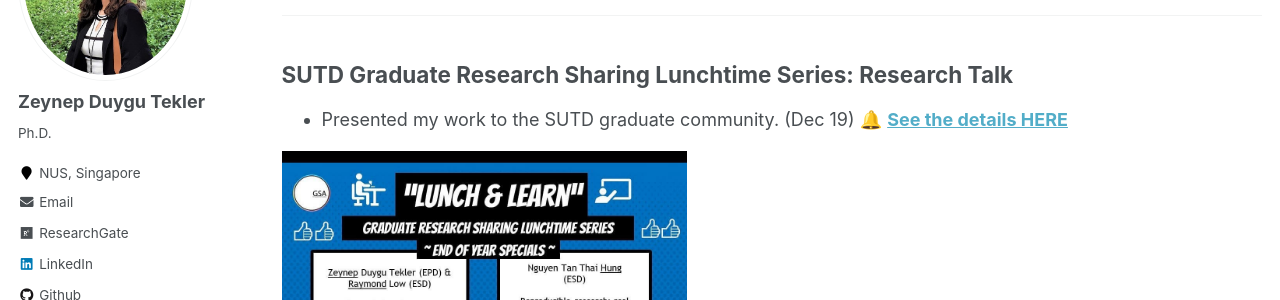
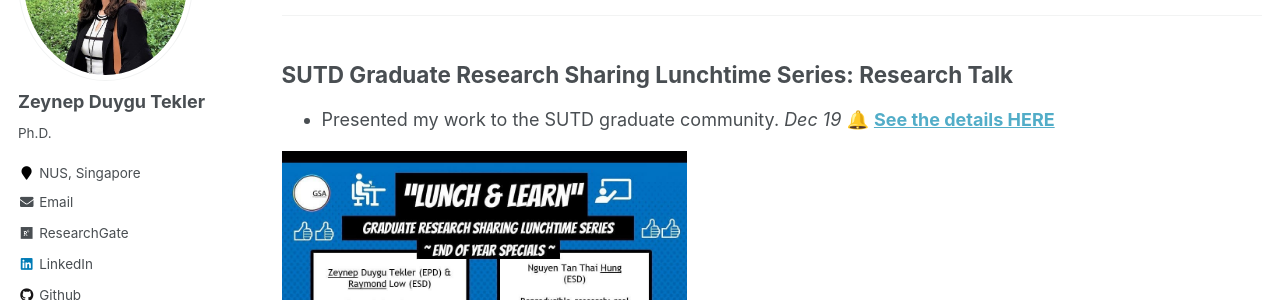
Before and after one commit to zeynepduygutekler/zeynepduygutekler.github.io, a Jekyll site: the page built from _pages/awards.md, in a window 1280 px wide and 900 px high, scrolled down 1335 px. Shown: the part 151-451 px from the top of the window. Built offline with Jekyll 4.4.1, drawn with Linux system fonts in a browser that asks for light colours; emoji names are drawn with the system emoji font; some web fonts are replaced.

Commit message:
Awards updated

```diff
--- a/_pages/awards.md
+++ b/_pages/awards.md
@@ -28,7 +28,7 @@
 
   <div class="grid-item">
   <div>
-       <a href="https://www.facebook.com/SUTDGSA/posts/903648743485009" style="font-weight:bold"><img width="20" height="20" src="https://www.flaticon.com/svg/static/icons/svg/891/891012.svg">See the details of SUTD Competition HERE</a>
+       <a href="https://www.facebook.com/SUTDGSA/posts/903648743485009" style="font-weight:bold"><img width="20" height="20" src="https://cdn-icons-png.flaticon.com/512/1827/1827312.png">See the details of SUTD Competition HERE</a>
     </div>
      <div>
        <a href="https://www.facebook.com/SUTDGSA/posts/963077754208774" style="font-weight:bold"><img width="20" height="20" src="https://www.flaticon.com/svg/static/icons/svg/891/891012.svg">See the details of Singapore Competition HERE</a>
@@ -49,7 +49,8 @@
 ---
 
 ## SUTD Graduate Research Sharing Lunchtime Series: Research Talk
-* Presented my work to the SUTD graduate community. (Dec 19)
+* Presented my work to the SUTD graduate community.
+*Dec 19*
 :bell: **[See the details HERE](https://www.facebook.com/SUTDGSA/posts/759548147895070)**
 
 <img width="405" height="45" src="/images/researchtalk2.jpg">
```
